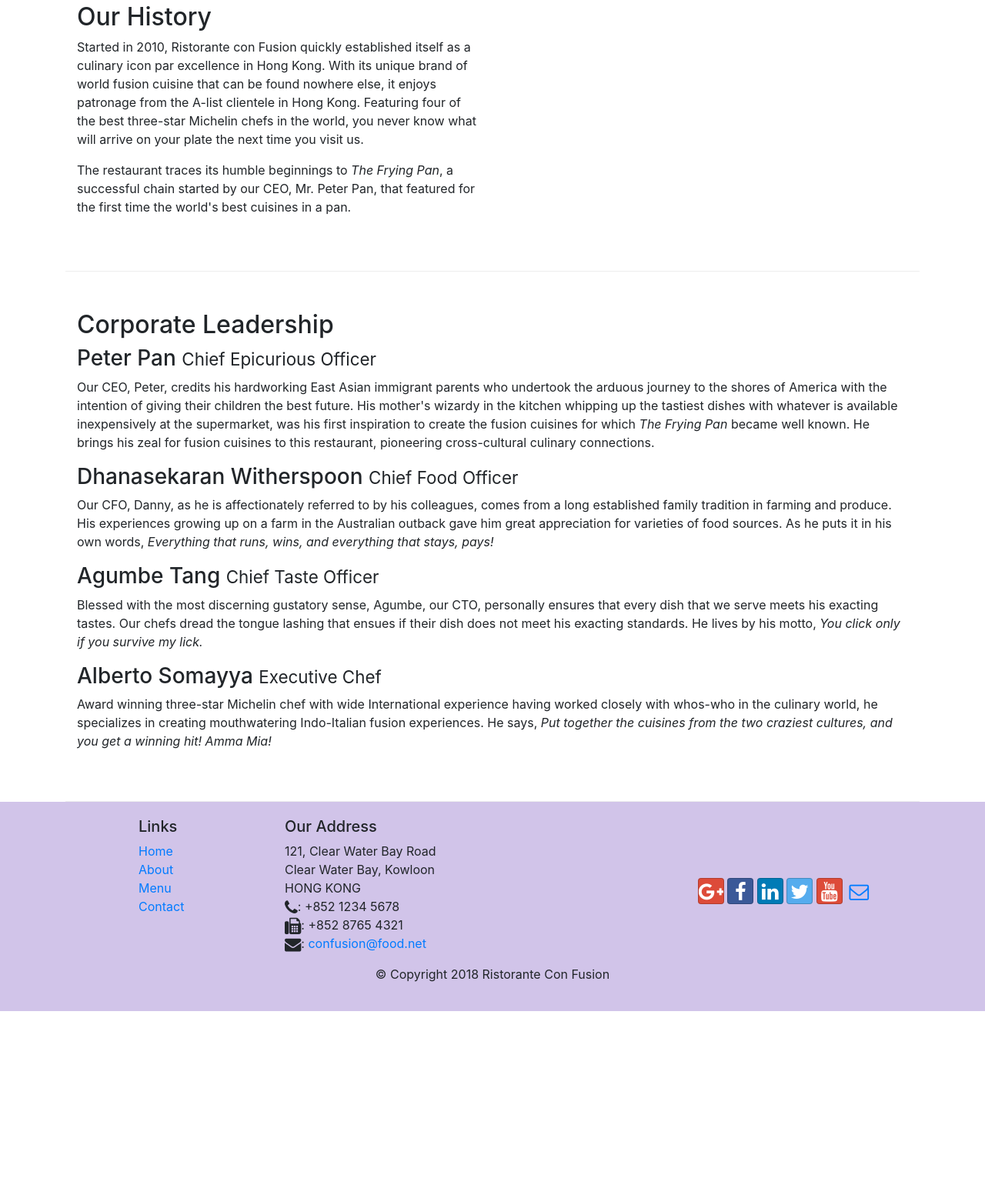
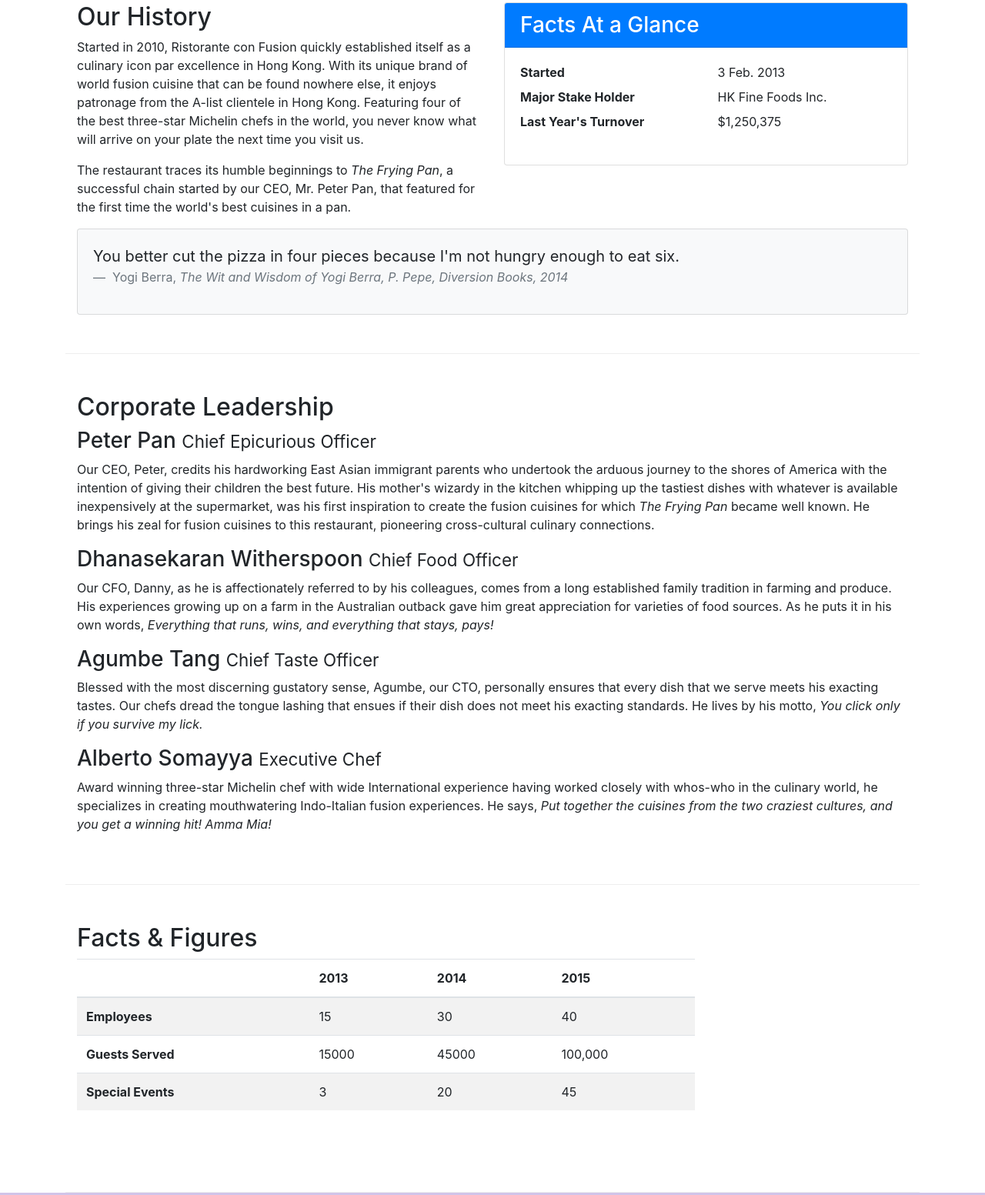
Before and after one commit to aliahsan07/bootStrapFTW, a website: page aboutus.html in a window 1280 px wide. Shown: the part 512-2065 px from the top of the page at 77% size. Before the commit the page ends 1826 px from the top, so only its background shows below. Drawn offline with nearby package versions, Linux system fonts and the light colour scheme.

Commit message:
Tables and cards

```diff
--- a/aboutus.html
+++ b/aboutus.html
@@ -77,7 +77,33 @@
                 <p>Started in 2010, Ristorante con Fusion quickly established itself as a culinary icon par excellence in Hong Kong. With its unique brand of world fusion cuisine that can be found nowhere else, it enjoys patronage from the A-list clientele in Hong Kong.  Featuring four of the best three-star Michelin chefs in the world, you never know what will arrive on your plate the next time you visit us.</p>
                 <p>The restaurant traces its humble beginnings to <em>The Frying Pan</em>, a successful chain started by our CEO, Mr. Peter Pan, that featured for the first time the world's best cuisines in a pan.</p>
             </div>
-            <div>
+            <div class="col-sm">
+                <div class="card">
+                    <h3 class="card-header bg-primary text-white">Facts At a Glance</h3>
+                    <div class="card-body">
+                        <dl class="row">
+                            <dt class="col-6">Started</dt>
+                            <dd class="col-6">3 Feb. 2013</dd>
+                            <dt class="col-6">Major Stake Holder</dt>
+                            <dd class="col-6">HK Fine Foods Inc.</dd>
+                            <dt class="col-6">Last Year's Turnover</dt>
+                            <dd class="col-6">$1,250,375</dd>
+                        </dl>
+                    </div>
+                </div>
+            </div>
+            <div class="col-12">
+                <div class="card card-body bg-light">
+                    <blockquote class="blockquote">
+                        <p class="mb-0">
+                            You better cut the pizza in four pieces because I'm not hungry enough to eat six.
+                        </p>
+                        <footer class="blockquote-footer">
+                            Yogi Berra,
+                            <cite title="Source Title">The Wit and Wisdom of Yogi Berra, P. Pepe, Diversion Books, 2014</cite>
+                        </footer>
+                    </blockquote>
+                </div>
             </div>
         </div>
 
@@ -94,6 +120,47 @@
                 <h3>Alberto Somayya <small>Executive Chef</small></h3>
                 <p class="d-none d-sm-block">Award winning three-star Michelin chef with wide International experience having worked closely with whos-who in the culinary world, he specializes in creating mouthwatering Indo-Italian fusion experiences. He says, <em>Put together the cuisines from the two craziest cultures, and you get a winning hit! Amma Mia!</em></p>
             </div>
+       </div>
+
+       <div class="row row-content">
+           <div class="col-12 col-sm-9">
+               <h2>Facts &amp; Figures  </h2>
+               <div class="table-responsive">
+                   <table class="table table-striped">
+                       <thead class="thread-dark">
+                           <tr>
+                               <th>&nbsp;</th>
+                               <th>2013</th>
+                               <th>2014</th>
+                               <th>2015</th>
+                           </tr>
+                       </thead>
+                       <tbody>
+                           <tr>
+                               <th>Employees</th>
+                               <td>15</td>
+                               <td>30</td>
+                               <td>40</td>
+                           </tr>
+                           <tr>
+                            <th>Guests Served</th>
+                            <td>15000</td>
+                            <td>45000</td>
+                            <td>100,000</td>
+                           </tr>
+                           <tr>
+                            <th>Special Events</th>
+                            <td>3</td>
+                            <td>20</td>
+                            <td>45</td>
+                           </tr>
+                       </tbody>
+                   </table>
+               </div>
+           </div>
+           <div class="col-12 col-sm-3">
+
+           </div>
        </div>
 
     </div>
```
